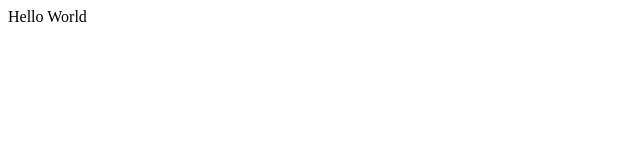
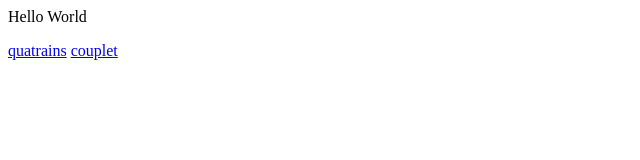
Before and after one commit to deetee25/sample_website, a plain HTML site: page index.html in a window 1280 px wide. Shown: the whole page, without its empty margins (0-640 px from the left). Drawn offline with Linux system fonts and the light colour scheme.

Commit message:
Add link tags <a>

```diff
--- a/index.html
+++ b/index.html
@@ -1 +1,4 @@
 <p>Hello World</p>
+<a href="https://en.wikipedia.org/wiki/Quatrain">quatrains</a>
+
+<a href="https://en.wikipedia.org/wiki/Couplet">couplet</a>
```
